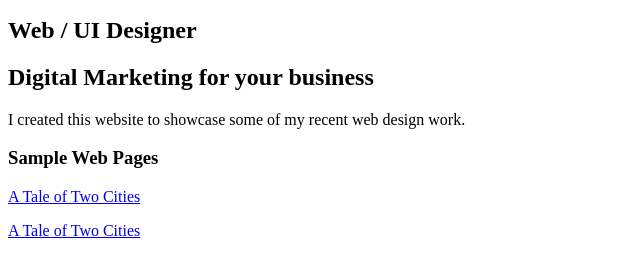
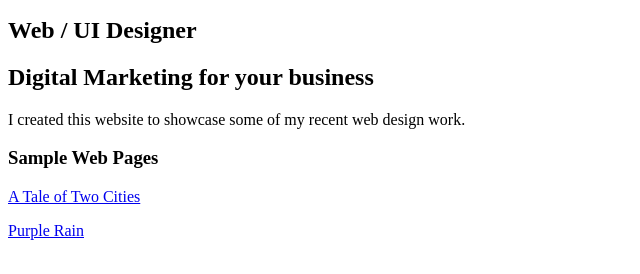
Before and after one commit to kilmartina/kilmartina.github.io, a plain HTML site: page index.html in a window 1280 px wide. Shown: the part 110-384 px from the top of the page, without its empty margins (0-640 px from the left). Drawn offline with Linux system fonts and the light colour scheme.

Commit message:
Add files via upload

```diff
--- a/index.html
+++ b/index.html
@@ -21,6 +21,6 @@
     <h3>Sample Web Pages</h3>
 
     <p><a href="exercises/page-1.html">A Tale of Two Cities</a></p>
-    <p><a href="exercises/page-2.html">A Tale of Two Cities</a></p>
+    <p><a href="exercises/page-2.html">Purple Rain</a></p>
 </body>
 </html>
```
